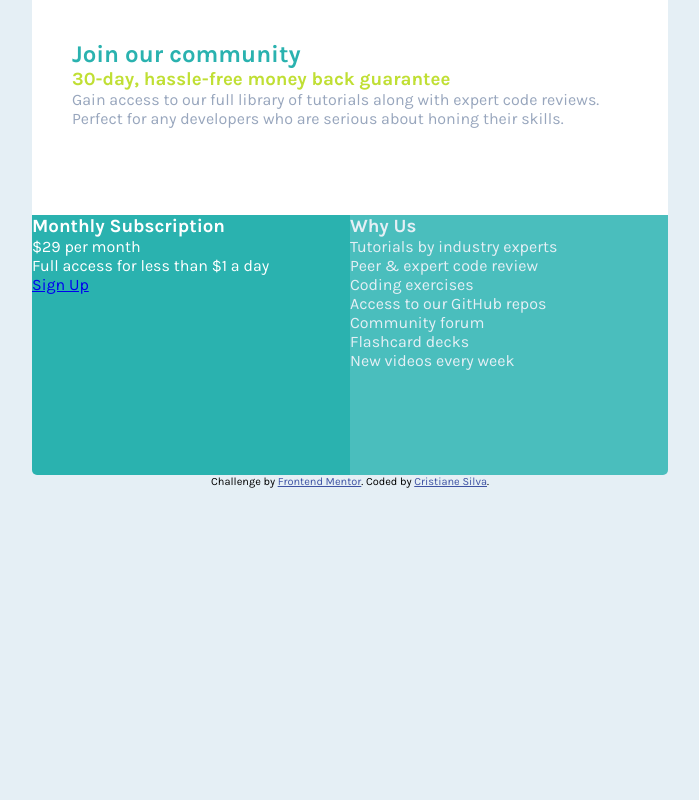
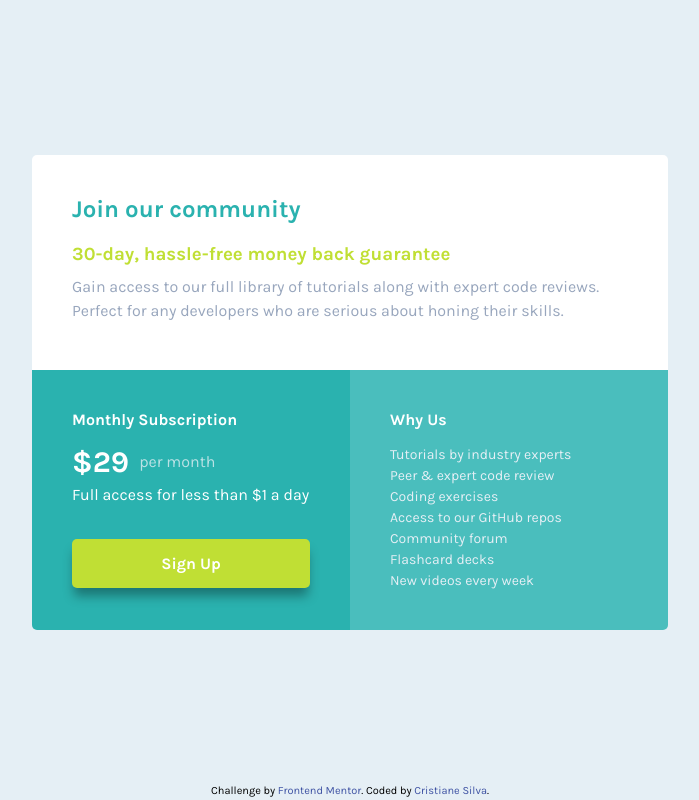
Before and after one commit to cristianescs/single-price-grid-component-master, a plain HTML site: page index.html in a window 1280 px wide. Shown: the whole page, without its empty margins (290-989 px from the left). Drawn offline with Linux system fonts and the light colour scheme.

Commit message:
CSS Grid

```diff
--- a/css/_color.scss
+++ b/css/_color.scss
@@ -5,4 +5,5 @@ $light-cyan: #4ABEBD;
 
 /* Neutral */
 $light-gray: hsl(204, 43%, 93%);
+$gray: hsla(203, 44%, 93%, 0.774);
 $grayish-blue: hsl(218, 22%, 67%);
--- a/css/style.scss
+++ b/css/style.scss
@@ -1,22 +1,22 @@
 @import 'color';
+@import 'responsive';
 
 * {
     margin: 0;
     padding: 0;
     box-sizing: border-box;
-
+    text-decoration: none;
 }
 
 body {
     font-size: 16px;
     font-family: 'Karla', sans-serif;
     background-color: $light-gray;
-    width: 100%;
-    height: 100%;
-
+    height: 100vh;
 }
 
 .container {
+    color: white;
     display: grid;
     grid-template-columns: 318px 318px;
     grid-template-rows: 215px 260px;
@@ -24,6 +24,7 @@ body {
         "sub why";
     align-content: center;
     justify-content: center;
+    height: 98vh;
 
 }
 
@@ -31,41 +32,88 @@ body {
     padding: 40px;
     background-color: white;
     grid-area: main;
+    border-top-left-radius: 5px;
+    border-top-right-radius: 5px;
 
     h2 {
         color: $cyan;
     }
 
     h3 {
+        margin-top: 20px;
+        margin-bottom: 10px;
         color: $bright-yellow;
     }
 
     p {
         color: $grayish-blue;
+        line-height: 1.5;
     }
 }
 
 .subscription {
+    padding: 40px;
     background-color: $cyan;
-    color: white;
     grid-area: sub;
     border-bottom-left-radius: 5px;
+
+    span{
+        color: white;
+        font-size: 30px;
+        font-weight: 700;
+        margin-right: 10px;
+    }
+
+    a{
+        color: white;
+    }
+}
+
+.price{
+    color: $gray;
+    margin-top: 15px;
+    margin-bottom: 5px;
+    display: flex;
+    align-items: center;
+}
+
+.botao{
+    margin-top: 35px;
+    background-color: $bright-yellow;
+    text-align: center;
+    padding:  15px  30px;
+    border-radius: 5px;
+    font-weight: 700;
+    box-shadow: 0px 10px 11px -2px rgba(0,0,0,0.34);
+    cursor: pointer;
+}
+
+.botao:hover{
+    background-color: hsl(71, 61%, 49%);
+    transition: 0.4s;
 }
 
 .why-us {
+    padding: 40px;
     background-color: $light-cyan;
-    color: $light-gray;
+
     justify-content: center;
+    border-bottom-right-radius: 5px;
 
-    border-bottom-right-radius: 5px;
+    p{
+        font-size: 14px;
+        margin-top: 15px;
+        color: $light-gray;
+        line-height: 1.5;
+    }
 
 }
 
 .attribution {
     font-size: 11px;
     text-align: center;
+
+    a {
+        color: hsl(228, 45%, 44%);
+    }
 }
-
-.attribution a {
-    color: hsl(228, 45%, 44%);
-}
--- a/index.html
+++ b/index.html
@@ -19,27 +19,24 @@
 <body>
   <div class="container">
 
-    <div class="main-card box">
+    <div class="main-card">
       <h2>Join our community</h2>
-
       <h3>30-day, hassle-free money back guarantee</h3>
-
       <p>Gain access to our full library of tutorials along with expert code reviews. </p>
-       <p> Perfect for any developers who are serious about honing their skills.</p>
+      <p> Perfect for any developers who are serious about honing their skills.</p>
     </div>
 
-    <div class="subscription box">
-      <h3>Monthly Subscription</h3>
-
-      <span> &dollar;29</span> per month
-
+    <div class="subscription">
+      <h4>Monthly Subscription</h4>
+      <p class="price"> <span> &dollar;29</span> per month</p>
       <p>Full access for less than &dollar;1 a day</p>
-
-      <a href="#">Sign Up</a>
+      <div class="botao">
+        <a href="#">Sign Up</a>
+      </div>
     </div>
 
-    <div class="why-us box">
-      <h3> Why Us</h3>
+    <div class="why-us">
+      <h4> Why Us</h4>
       <p>Tutorials by industry experts <br>
         Peer &amp; expert code review <br>
         Coding exercises <br>
@@ -47,16 +44,17 @@
         Community forum <br>
         Flashcard decks <br>
         New videos every week</p>
-      </div>
+    </div>
 
   </div>
 
   <footer>
     <p class="attribution">
       Challenge by <a href="https://www.frontendmentor.io?ref=challenge" target="_blank">Frontend Mentor</a>.
-      Coded by <a href="#">Cristiane Silva</a>.
+      Coded by <a href="https://www.frontendmentor.io/profile/cristianescs" target="_blank">Cristiane Silva</a>.
     </p>
   </footer>
+
 </body>
 
 </html>
```
Also changed, not shown: css/_responsive.scss (added), css/style.css, 1 other file.
